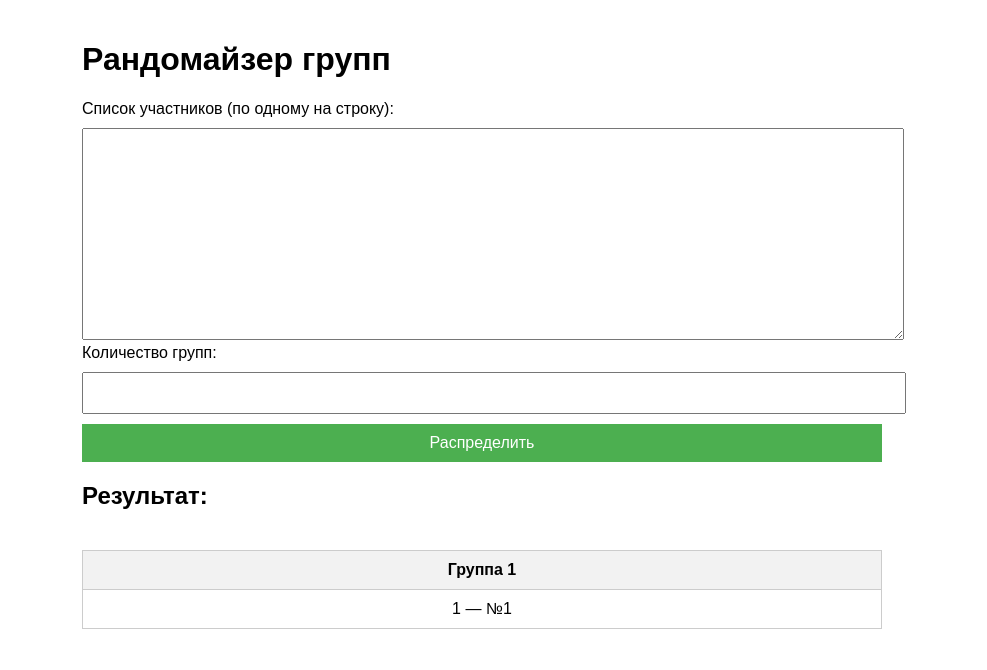
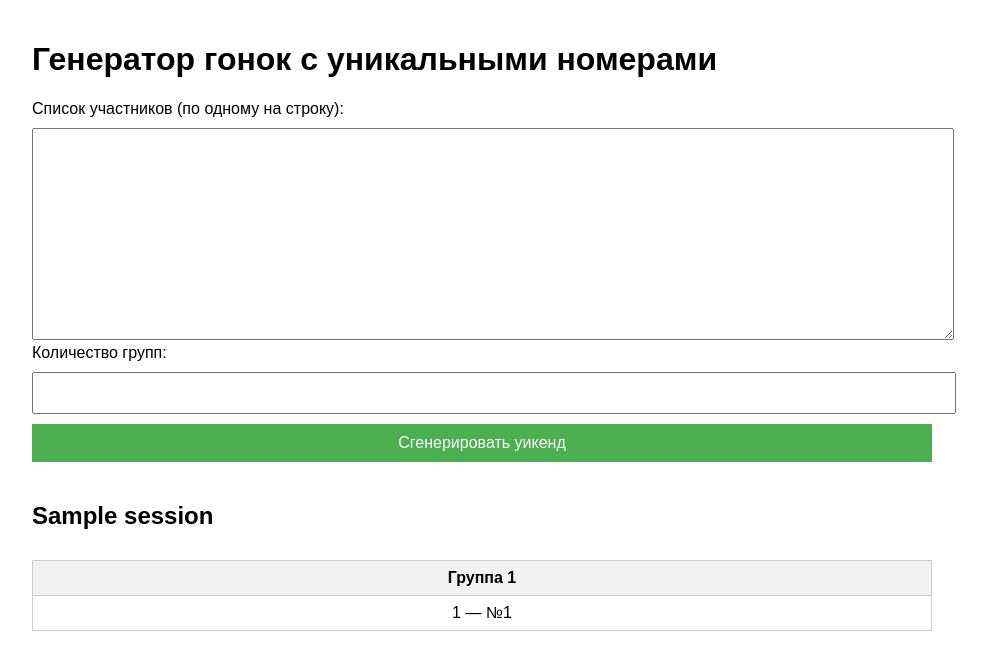
Before and after one commit to V77K/randomayzer, a Flask app: template templates/index.html in a window 1280 px wide. Shown: the top 670 px of the page, without its empty margins (158-1145 px from the left). Run offline with Flask 3, Linux system fonts and the light colour scheme; the template is opened without the code that fills it: most values are stand-ins (such as "Sample title", 1, 10 or a date in 2020).

Commit message:
Initial commit

```diff
--- a/app.py
+++ b/app.py
@@ -1,11 +1,15 @@
 from flask import Flask, render_template, request
 import random
+import math
 
 app = Flask(__name__)
 
+SESSIONS = ['Квалификация 1', 'Квалификация 2', 'Гонка 1', 'Гонка 2']
+
 @app.route('/', methods=['GET', 'POST'])
 def index():
-    result = []
+    results = []
+    final_groups = []
     if request.method == 'POST':
         names = [n.strip() for n in request.form['names'].split('\n') if n.strip()]
         num_groups = int(request.form['num_groups'])
@@ -15,14 +19,40 @@ def index():
         for i, name in enumerate(names):
             grouped[i % num_groups].append(name)
 
-        result = []
-        for group in grouped:
-            numbers = list(range(1, len(group) + 1))
-            random.shuffle(numbers)
-            numbered_group = list(zip(group, numbers))
-            result.append(numbered_group)
+        used_numbers = {name: set() for name in names}
 
-    return render_template('index.html', result=result)
+        # Генерация для квалификаций и гонок
+        for session in SESSIONS:
+            session_result = []
+            for group in grouped:
+                available_numbers = list(range(1, len(group) + 1))
+                random.shuffle(available_numbers)
+                session_group = []
+                for name in group:
+                    possible_numbers = [n for n in range(1, 100) if n not in used_numbers[name]]
+                    assigned = possible_numbers[0]
+                    used_numbers[name].add(assigned)
+                    session_group.append((name, assigned))
+                session_result.append(session_group)
+            results.append((session, session_result))
+
+        # Формирование финалов (по алфавиту)
+        sorted_names = sorted(names)
+        final_size = int(math.ceil(len(sorted_names) / num_groups))
+        final_groups_raw = [sorted_names[i:i + final_size] for i in range(0, len(sorted_names), final_size)]
+
+        final_result = []
+        for i, group in enumerate(final_groups_raw):
+            session_group = []
+            for name in group:
+                possible_numbers = [n for n in range(1, 100) if n not in used_numbers[name]]
+                assigned = possible_numbers[0]
+                used_numbers[name].add(assigned)
+                session_group.append((name, assigned))
+            final_result.append(session_group)
+        results.append((f'Финалы', final_result))
+
+    return render_template('index.html', results=results)
 
 if __name__ == '__main__':
     app.run(host='0.0.0.0', port=8080)
--- a/templates/index.html
+++ b/templates/index.html
@@ -1,44 +1,45 @@
 <!DOCTYPE html>
 <html>
 <head>
-    <title>Рандомайзер групп</title>
+    <title>Рандомайзер уикенда</title>
     <meta name="viewport" content="width=device-width, initial-scale=1">
     <style>
-        body { font-family: sans-serif; padding: 20px; max-width: 800px; margin: auto; }
+        body { font-family: sans-serif; padding: 20px; max-width: 900px; margin: auto; }
         textarea, input, button { width: 100%; padding: 10px; margin-top: 10px; font-size: 16px; }
-        table { border-collapse: collapse; width: 100%; margin-top: 20px; }
-        th, td { border: 1px solid #ccc; padding: 10px; text-align: center; vertical-align: top; }
+        table { border-collapse: collapse; width: 100%; margin-top: 10px; }
+        th, td { border: 1px solid #ccc; padding: 8px; text-align: center; vertical-align: top; }
         th { background-color: #f2f2f2; }
+        h2 { margin-top: 40px; }
         button { background-color: #4CAF50; color: white; border: none; cursor: pointer; }
         button:hover { background-color: #45a049; }
     </style>
 </head>
 <body>
-    <h1>Рандомайзер групп</h1>
+    <h1>Генератор гонок с уникальными номерами</h1>
     <form method="post">
         <label>Список участников (по одному на строку):</label>
         <textarea name="names" rows="10"></textarea>
         <label>Количество групп:</label>
         <input type="number" name="num_groups" min="1" required>
-        <button type="submit">Распределить</button>
+        <button type="submit">Сгенерировать уикенд</button>
     </form>
 
-    {% if result %}
-        <h2>Результат:</h2>
+    {% for session, session_groups in results %}
+        <h2>{{ session }}</h2>
         <div style="overflow-x:auto;">
             <table>
                 <thead>
                     <tr>
-                        {% for group in result %}
+                        {% for group in session_groups %}
                             <th>Группа {{ loop.index }}</th>
                         {% endfor %}
                     </tr>
                 </thead>
                 <tbody>
-                    {% set max_len = result | map('length') | max %}
+                    {% set max_len = session_groups | map('length') | max %}
                     {% for i in range(max_len) %}
                         <tr>
-                            {% for group in result %}
+                            {% for group in session_groups %}
                                 <td>
                                     {% if group | length > i %}
                                         {{ group[i][0] }} — №{{ group[i][1] }}
@@ -52,6 +53,6 @@
                 </tbody>
             </table>
         </div>
-    {% endif %}
+    {% endfor %}
 </body>
 </html>
```
